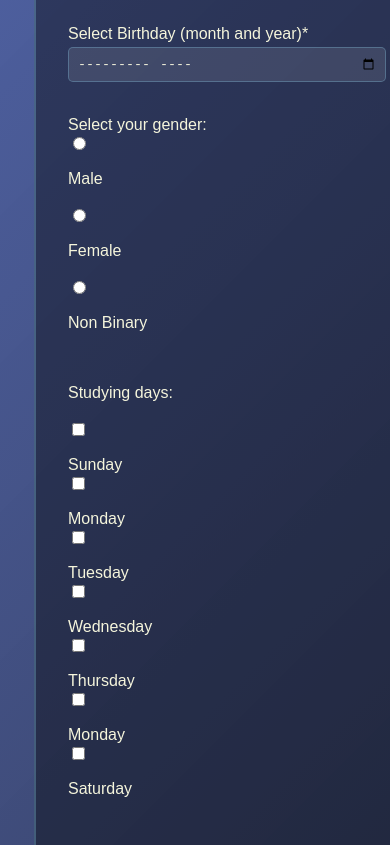
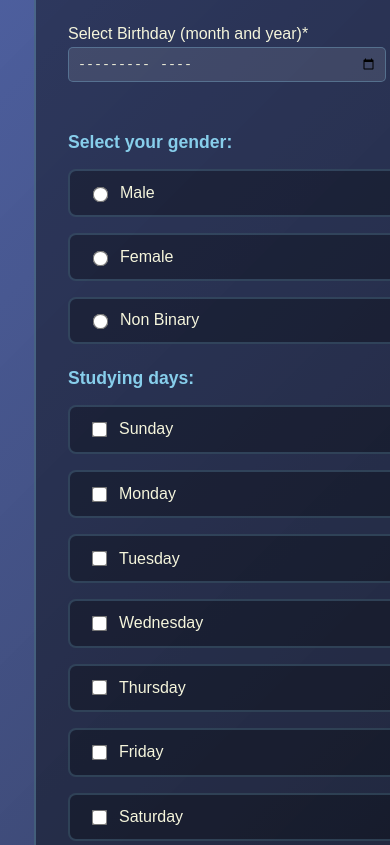
Before and after one commit to esBrunoL/Web-Dev, a plain HTML site: page Studies.forms.html in a window 390 px wide. Shown: the part 600-1445 px from the top of the page. Drawn offline with Linux system fonts and the light colour scheme.

Commit message:
Make Studies.forms.html more responsive: Add side-by-side radio buttons and checkboxes with auto-width containers

```diff
--- a/Studies.forms.html
+++ b/Studies.forms.html
@@ -104,45 +104,55 @@
                     <input type="month" id="bdaymonth" name="bdaymonth" required>
                     <br><br>
 
-          <lable for="gender">Select your gender:</label>
-          <br>
-          <input type="radio" id="gender" name="gender" value="Male">
-          <label for="gender"> Male</label>
-          <br>
+                    <!-- GENDER SELECTION - Responsive Radio Buttons -->
+                    <label class="section-label">Select your gender:</label>
+                    <div class="radio-group">
+                        <div class="radio-option">
+                            <input type="radio" id="male" name="gender" value="Male">
+                            <label for="male">Male</label>
+                        </div>
+                        <div class="radio-option">
+                            <input type="radio" id="female" name="gender" value="Female">
+                            <label for="female">Female</label>
+                        </div>
+                        <div class="radio-option">
+                            <input type="radio" id="nonbinary" name="gender" value="Non Binary">
+                            <label for="nonbinary">Non Binary</label>
+                        </div>
+                    </div>
 
-          <input type="radio" id="gender" name="gender" value="Female">
-          <label for="gender"> Female</label>
-          <br>
-
-          <input type="radio" id="gender" name="gender" value="Non Binary">
-          <label for="gender"> Non Binary</label>
-          <br>
-          <br>
-
-          <label>Studying days:</label>
-          <br>
-
-          <input type="checkbox" id="Sunday" name="Sunday" Value="1">
-          <label for="Sunday">Sunday</label>
-
-          <input type="checkbox" id="Monday" name="Monday" Value="2">
-          <label for="Monday">Monday</label>
-
-          <input type="checkbox" id="tuesday" name="tuesday" Value="3">
-          <label for="tuesday">Tuesday</label>
-
-          <input type="checkbox" id="Wednesday" name="Wednesday" Value="4">
-          <label for="Wednesday">Wednesday</label>
-
-          <input type="checkbox" id="Thursday" name="Thursday" Value="5">
-          <label for="Thursday">Thursday</label>
-
-          <input type="checkbox" id="Friday" name="Friday" Value="6">
-          <label for="Monday">Monday</label>
-
-          <input type="checkbox" id="Saturday" name="Saturday" Value="7">
-          <label for="Saturday">Saturday</label>
-          <br><br>
+                    <!-- STUDY DAYS SELECTION - Responsive Checkbox Grid -->
+                    <label class="section-label">Studying days:</label>
+                    <div class="checkbox-group">
+                        <div class="checkbox-option">
+                            <input type="checkbox" id="sunday" name="Sunday" value="1">
+                            <label for="sunday">Sunday</label>
+                        </div>
+                        <div class="checkbox-option">
+                            <input type="checkbox" id="monday" name="Monday" value="2">
+                            <label for="monday">Monday</label>
+                        </div>
+                        <div class="checkbox-option">
+                            <input type="checkbox" id="tuesday" name="Tuesday" value="3">
+                            <label for="tuesday">Tuesday</label>
+                        </div>
+                        <div class="checkbox-option">
+                            <input type="checkbox" id="wednesday" name="Wednesday" value="4">
+                            <label for="wednesday">Wednesday</label>
+                        </div>
+                        <div class="checkbox-option">
+                            <input type="checkbox" id="thursday" name="Thursday" value="5">
+                            <label for="thursday">Thursday</label>
+                        </div>
+                        <div class="checkbox-option">
+                            <input type="checkbox" id="friday" name="Friday" value="6">
+                            <label for="friday">Friday</label>
+                        </div>
+                        <div class="checkbox-option">
+                            <input type="checkbox" id="saturday" name="Saturday" value="7">
+                            <label for="saturday">Saturday</label>
+                        </div>
+                    </div>
 
           <label for="avb"> Choose an available time:</label>
           <select id="avb" name="avb">
--- a/gridstyle.css
+++ b/gridstyle.css
@@ -793,6 +793,104 @@ legend {
     box-shadow: 0 5px 15px rgba(0,0,0,0.3);
 }
 
+/* Responsive Radio Button and Checkbox Styles */
+.section-label {
+    display: block;
+    color: #87ceeb;
+    font-weight: 600;
+    margin-bottom: 1rem;
+    font-size: 1.1rem;
+}
+
+.radio-group, .checkbox-group {
+    display: flex;
+    flex-wrap: wrap;
+    gap: 1rem;
+    margin-bottom: 1.5rem;
+    width: 100%;
+}
+
+.radio-option, .checkbox-option {
+    display: flex;
+    align-items: center;
+    background: rgba(0,0,0,0.3);
+    padding: 0.8rem 1.2rem;
+    border-radius: 8px;
+    border: 2px solid rgba(135, 206, 235, 0.2);
+    transition: all 0.3s ease;
+    cursor: pointer;
+    min-width: fit-content;
+    flex: 1;
+    min-width: 120px;
+}
+
+.radio-option:hover, .checkbox-option:hover {
+    background: rgba(135, 206, 235, 0.1);
+    border-color: rgba(135, 206, 235, 0.4);
+    transform: translateY(-1px);
+}
+
+.radio-option input[type="radio"],
+.checkbox-option input[type="checkbox"] {
+    margin-right: 0.8rem;
+    transform: scale(1.2);
+    cursor: pointer;
+}
+
+.radio-option label, .checkbox-option label {
+    color: #f5f5dc;
+    cursor: pointer;
+    font-weight: 500;
+    margin: 0;
+}
+
+.radio-option input[type="radio"]:checked + label,
+.checkbox-option input[type="checkbox"]:checked + label {
+    color: #87ceeb;
+    font-weight: 600;
+}
+
+.radio-option:has(input:checked),
+.checkbox-option:has(input:checked) {
+    background: rgba(135, 206, 235, 0.2);
+    border-color: #87ceeb;
+    box-shadow: 0 0 10px rgba(135, 206, 235, 0.3);
+}
+
+/* Responsive breakpoints for form controls */
+@media (max-width: 768px) {
+    .radio-group, .checkbox-group {
+        flex-direction: column;
+    }
+
+    .radio-option, .checkbox-option {
+        min-width: 100%;
+        flex: none;
+    }
+}
+
+@media (min-width: 769px) and (max-width: 1024px) {
+    .radio-option {
+        flex: 1 1 calc(50% - 0.5rem);
+    }
+
+    .checkbox-option {
+        flex: 1 1 calc(33.333% - 0.67rem);
+    }
+}
+
+@media (min-width: 1025px) {
+    .radio-option {
+        flex: 1 1 auto;
+        max-width: 200px;
+    }
+
+    .checkbox-option {
+        flex: 1 1 calc(25% - 0.75rem);
+        max-width: 160px;
+    }
+}
+
 .study-benefits {
     background: rgba(0,0,0,0.1);
     padding: 2rem;
```
